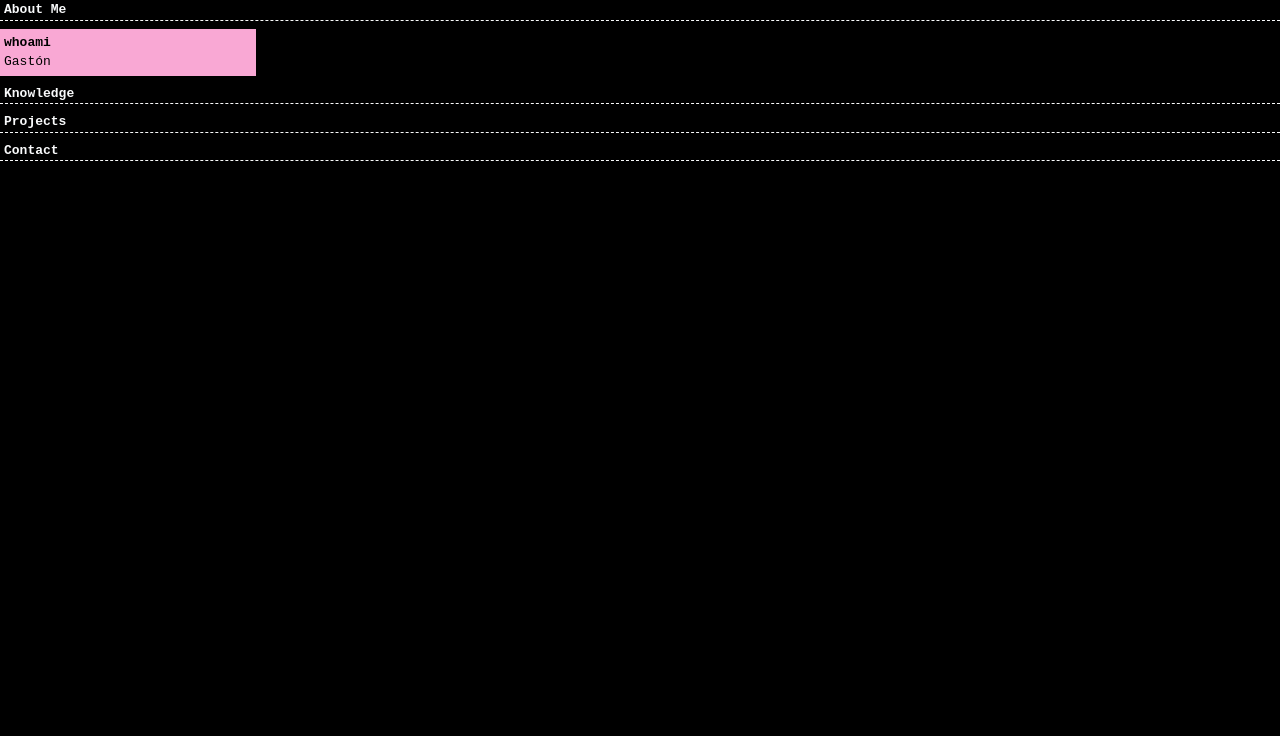
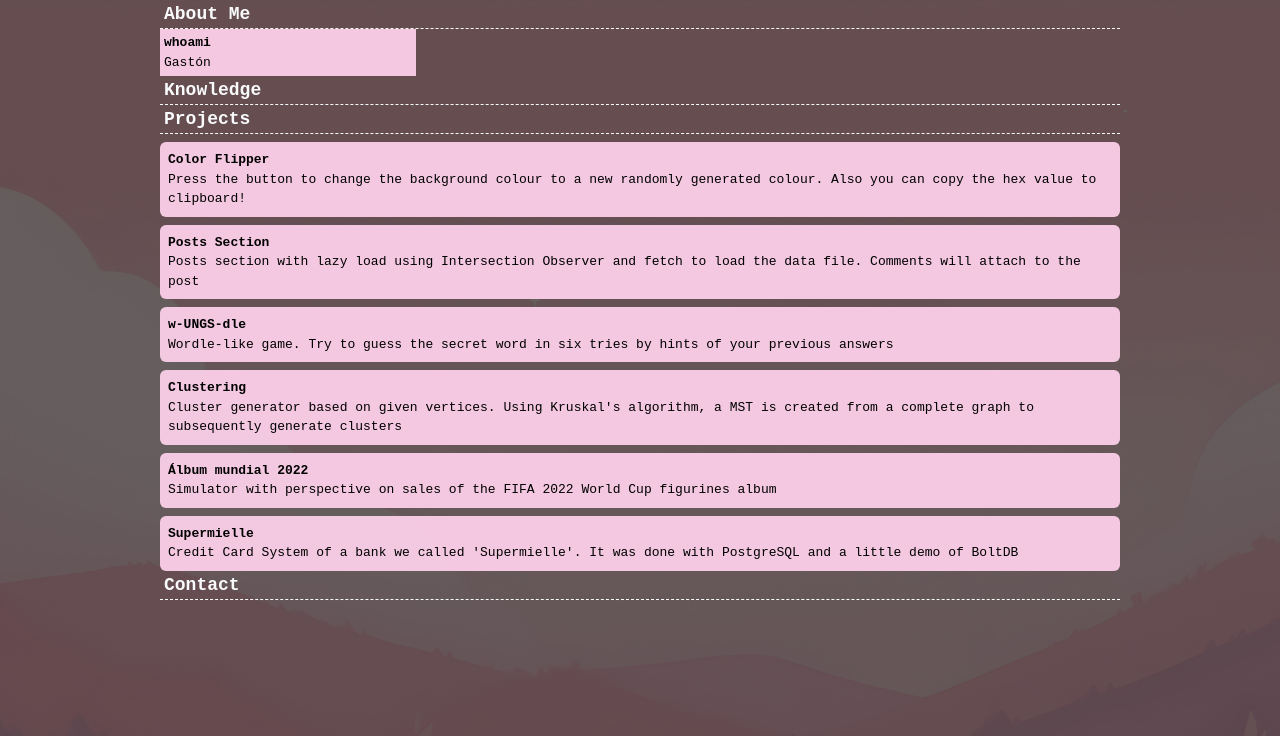
Before and after one commit to gceart/portfolio, a Preact app: page / in a window 1280 px wide. Shown: the top 736 px of the page. Built offline with nearby package versions, Linux system fonts and the light colour scheme.

Commit message:
ADD Project component

```diff
--- a/src/app.jsx
+++ b/src/app.jsx
@@ -1,15 +1,20 @@
 import { useState } from 'preact/hooks'
 import Note from './components/Note'
 import Section from './components/Section'
+import { projects } from '../data/data'
+import bg from './assets/bg.jpg'
 
 export function App () {
   return (
-    <div className='flex flex-col min-w-dvw min-h-dvh bg-black gap-2'>
-      <Section title='About Me' />
-      <Note command='whoami' text='Gastón' />
-      <Section title='Knowledge' />
-      <Section title='Projects' />
-      <Section title='Contact' />
+    <div className='flex flex-col min-w-dvw min-h-screen bg-black bg-opacity-60 bg-gradient-to-t'>
+      <span className='w-3/4 gap-2 self-center'>
+        <Section title='About Me' />
+        <Note command='whoami' text='Gastón' />
+        <Section title='Knowledge' />
+        <Section title='Projects' data={{ projects }} />
+        <Section title='Contact' />
+      </span>
+      <img src='/src/assets/bg.jpg' className='min-w-dvw min-h-dvh absolute -z-10 object-cover' />
     </div>
   )
 }
--- a/src/components/Note.jsx
+++ b/src/components/Note.jsx
@@ -2,7 +2,7 @@ export default function Note (props) {
   const { command, text } = props
 
   return (
-    <article className='w-64 p-1 bg-pink-300'>
+    <article className='w-64 p-1 bg-pink-200 bg-opacity-95'>
       <strong>{command}</strong>
       <p>{text}</p>
     </article>
--- /dev/null
+++ b/src/components/Project.jsx
@@ -0,0 +1,9 @@
+export default function Project (props) {
+  const { name, description, link, repo, image } = props.data
+  return (
+    <article className='p-2 backdrop-blur-sm bg-pink-200 bg-opacity-95 rounded-md'>
+      <h3 className='font-bold'>{name}</h3>
+      <p>{description}</p>
+    </article>
+  )
+}
--- a/src/components/Section.jsx
+++ b/src/components/Section.jsx
@@ -1,11 +1,22 @@
+import Project from './Project'
+
 export default function Section (props) {
-  const { title, subtitle, ...extra } = props
+  const { title, subtitle, data } = props
+  let content = null
+
+  if (data?.projects) {
+    content = data.projects.map(p => {
+      return <Project key={p.class} data={p} />
+    })
+  }
+
   return (
-    <section id={title} className='flex flex-col w-full'>
-      <h2 className='flex justify-between px-1 text-gray-50 items-center border-b border-gray-50 border-dashed'>
-        <strong>{title}</strong>
+    <section id={title} className='flex flex-col w-full gap-2'>
+      <h2 className='flex justify-between px-1 text-gray-50 items-center border-b border-gray-50 border-dashed font-bold text-lg'>
+        {title}
         <small>{subtitle}</small>
       </h2>
+      {content}
     </section>
   )
 }
```
Also changed, not shown: src/assets/bg.jpg (added).
